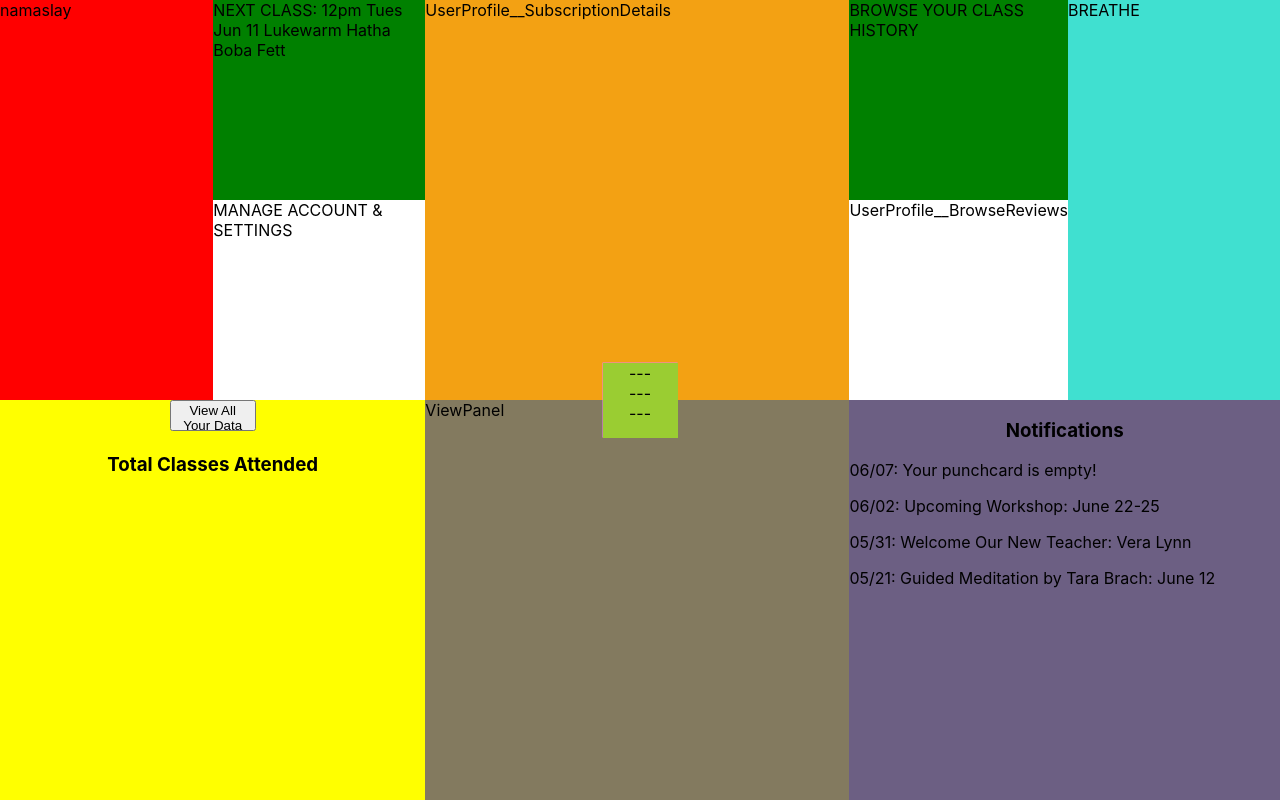
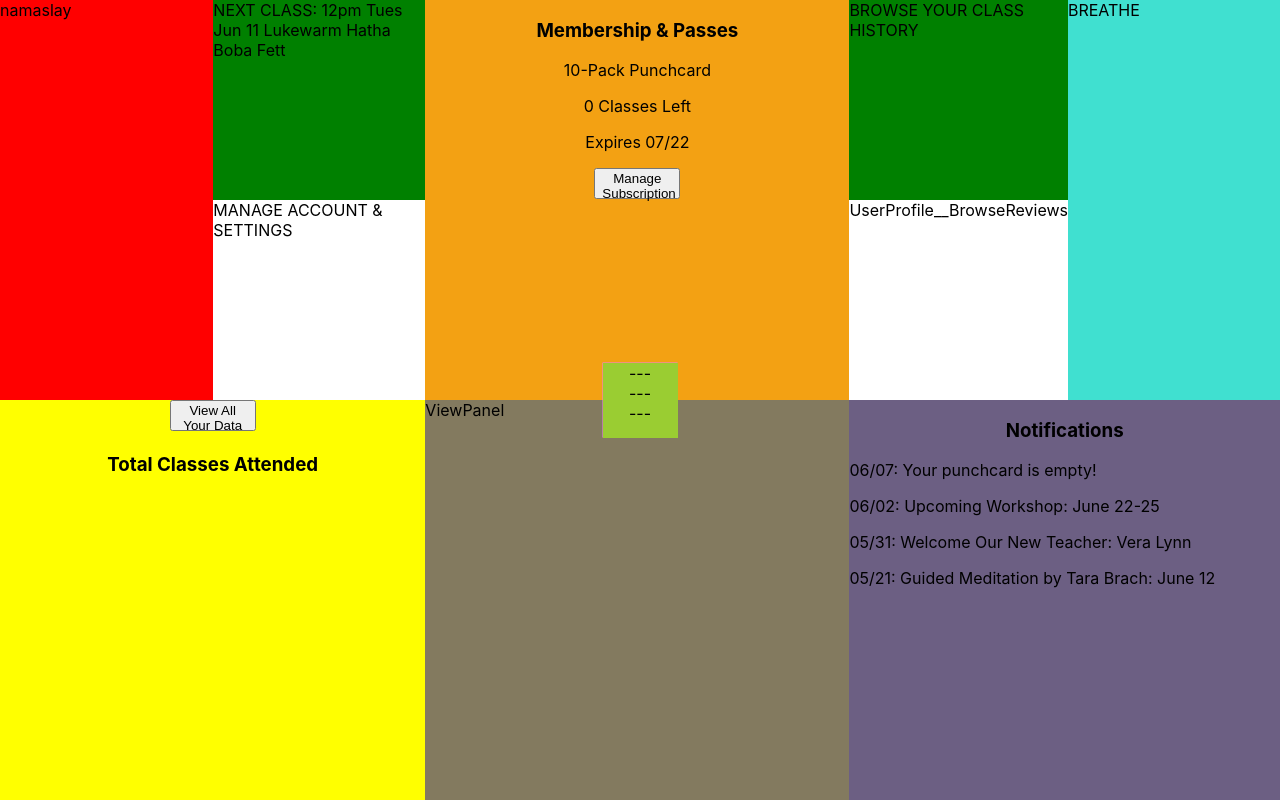
Before and after one commit to Heisey/namaslay, a React (Create React App) app: page / in a window 1280 px wide. Built offline with nearby package versions, Linux system fonts and the light colour scheme.

Commit message:
passes panel

```diff
--- a/src/components/panels/NotificationsPanel/NotificationsPanel.tsx
+++ b/src/components/panels/NotificationsPanel/NotificationsPanel.tsx
@@ -10,8 +10,8 @@ const NotificationsPanel: React.FC = props => {
       <div className="NotificationsPanel__content">
         <p className="NotificationsPanel__line">06/07: Your punchcard is empty!</p>
         <p className="NotificationsPanel__line">06/02: Upcoming Workshop: June 22-25</p>
-        <p className="Notificationpel__line">05/31: Welcome Our New Teacher: Vera Lynn</p>
-        <p className="Notificationpel__line">05/21: Guided Meditation by Tara Brach: June 12</p>
+        <p className="NotificationsPanel__line">05/31: Welcome Our New Teacher: Vera Lynn</p>
+        <p className="NotificationsPanel__line">05/21: Guided Meditation by Tara Brach: June 12</p>
       </div>
 
     </div>
--- /dev/null
+++ b/src/components/panels/PassesPanel/PassesPanel.scss
@@ -0,0 +1,18 @@
+.PassesPanel {
+  &__title {
+    text-align: center;
+
+  }
+
+  &__content {
+    text-align: center;
+
+  }
+
+  &__line {
+
+  }
+  &__button {
+    text-align: center;
+  }
+}
--- /dev/null
+++ b/src/components/panels/PassesPanel/PassesPanel.tsx
@@ -0,0 +1,26 @@
+import React from 'react';
+import MainButton from '../../Buttons/Main/Main'
+import './PassesPanel.scss'
+
+const PassesPanel: React.FC = props => {
+
+  return (
+    <div className="PassesPanel">
+
+      <h3 className="PassesPanel__title">Membership & Passes</h3>
+
+      <div className="PassesPanel__content">
+        <p className="PassesPanel__line">10-Pack Punchcard</p>
+        <p className="PassesPanel__line">0 Classes Left</p>
+        <p className="Passes__line">Expires 07/22</p>
+      </div>
+
+      <div className="PassesPanel__button">
+        <MainButton
+          message='Manage Subscription'
+        /></div>
+    </div>
+  )
+}
+
+export default PassesPanel
--- a/src/pages/UserProfile/UserProfile.tsx
+++ b/src/pages/UserProfile/UserProfile.tsx
@@ -2,11 +2,11 @@ import React, { useState } from 'react'
 
 // ?? Components
 import Nav from '../../components/Nav/Nav';
-import NinthBox from '../../components/boxes/navBoxes/NinthBox/NinthBox'
-import TenthBox from '../../components/boxes/navBoxes/TenthBox/TenthBox'
+
 import NamaslayPanel from '../../components/panels/NamaslayPanel/NamaslayPanel'
 import NotificationsPanel from '../../components/panels/NotificationsPanel/NotificationsPanel'
 import UserDataPanel from '../../components/panels/UserDataPanel/UserDataPanel'
+import PassesPanel from '../../components/panels/PassesPanel/PassesPanel'
 
 import './UserProfile.scss';
 import '../Landing/Landing.scss';
@@ -35,7 +35,7 @@ const UserProfile: React.FC = () => {
       <div className="UserProfile__AccountSettings">MANAGE
       ACCOUNT &
 SETTINGS</div>
-      <div className="UserProfile__SubscriptionDetails">UserProfile__SubscriptionDetails</div>
+      <div className="UserProfile__SubscriptionDetails"><PassesPanel /></div>
       <div className="UserProfile__ClassHistory">BROWSE YOUR CLASS HISTORY</div>
       <div className="UserProfile__BrowseReviews">UserProfile__BrowseReviews</div>
       <div className="UserProfile__Breathe">BREATHE</div>
```
